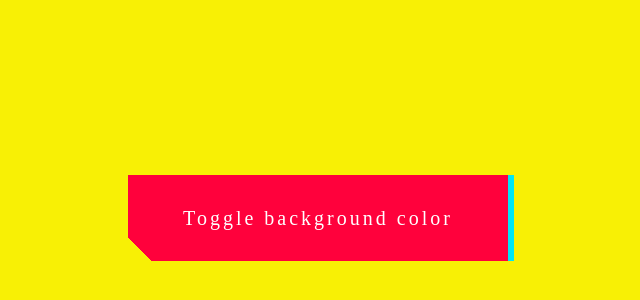
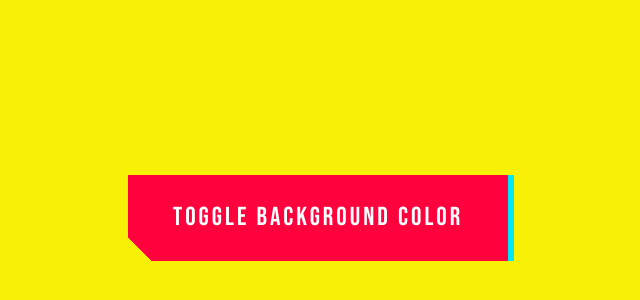
Before and after one commit to Hamzazaheer721/Generator-Functions-typescript-react, a React (Create React App) app: page / in a window 1280 px wide. Shown: the part 182-482 px from the top of the page, without its empty margins (322-962 px from the left). Built offline with nearby package versions, Linux system fonts and the light colour scheme.

Commit message:
!fix: changed the logic

```diff
--- a/public/index.html
+++ b/public/index.html
@@ -11,6 +11,7 @@
     -->
   <link rel="manifest" href="%PUBLIC_URL%/manifest.json">
   <link rel="shortcut icon" href="%PUBLIC_URL%/favicon.ico">
+  <link href="https://fonts.googleapis.com/css2?family=Bebas+Neue&display=swap" rel="stylesheet">
   <!--
       Notice the use of %PUBLIC_URL% in the tags above.
       It will be replaced with the URL of the `public` folder during the build.
--- a/src/components/Home/index.tsx
+++ b/src/components/Home/index.tsx
@@ -5,10 +5,13 @@ import { MainContainer, Wrapper } from "./styled.index";
 
 const HomeComponent: FC = memo(() => {
   const [colorIterator, setColorIterator] = useState<IterableIterator<colorObjectType>>(initializeIterator());
-  const [colorState, changeColorState] = useState<colorObjectType>(colorIterator.next().value)
+  const [colorState, changeColorState] = useState<colorObjectType>();
+  const handleColorChange = () => {
+
+  }
   return (
     <MainContainer colorObject={colorState}>
-      <Wrapper type="button" >
+      <Wrapper type="button" onClick={handleColorChange}>
         Toggle background color
       </Wrapper>
     </MainContainer>
--- a/src/components/Home/styled.index.ts
+++ b/src/components/Home/styled.index.ts
@@ -1,13 +1,15 @@
-import styled from "styled-components";
+import styled, {css} from "styled-components";
 import colorObjectType from "./types";
+interface IMainContainerProps {
+  colorObject?: colorObjectType
+}
 
-export const MainContainer = styled.div<{ colorObject: colorObjectType }>`
+export const MainContainer = styled.div<IMainContainerProps>`
   display: flex;
   margin-left: 20px;
   height: 100vh;
   width: 100vw;
-  // background: linear-gradient(45deg, #2193b0, #5f2c82);
-  background-color: #F8F005;
+  background: ${({colorObject}) => colorObject ?  "linear-gradient(25deg, green, blue)": "#F8F005"}
 `;
 
 export const Wrapper = styled.button`
@@ -17,18 +19,18 @@ export const Wrapper = styled.button`
   transform: translate(-50%, -50%);
   width: 380px;
   height: 86px;
-  font-size: 36px;
   font-family: 'Bebas Neue', cursive;
   background: linear-gradient(45deg, transparent 5%, #FF013C 5%);
   border: 0;
   color: #fff;
   letter-spacing: 3px;
   line-height: 1;
-  font-size: 20px;
+  font-size: 26px;
   box-shadow: 6px 0px 0px #00E6F6;
   outline: transparent;
   white-space:normal !important;
   word-wrap:break-word;
+  cursor: pointer;
 
   &::after {
     --slice-0: inset(50% 50% 50% 50%);
@@ -37,8 +39,7 @@ export const Wrapper = styled.button`
     --slice-3: inset(10% -6px 85% 0);
     --slice-4: inset(40% -6px 43% 0);
     --slice-5: inset(80% -6px 5% 0);
-
-    content: 'Toggle background color';
+    content: 'Toggle Background Color';
     display: block;
     position: absolute;
     top: 0;
```
Lines whose indentation alone changed are shown as unchanged.
